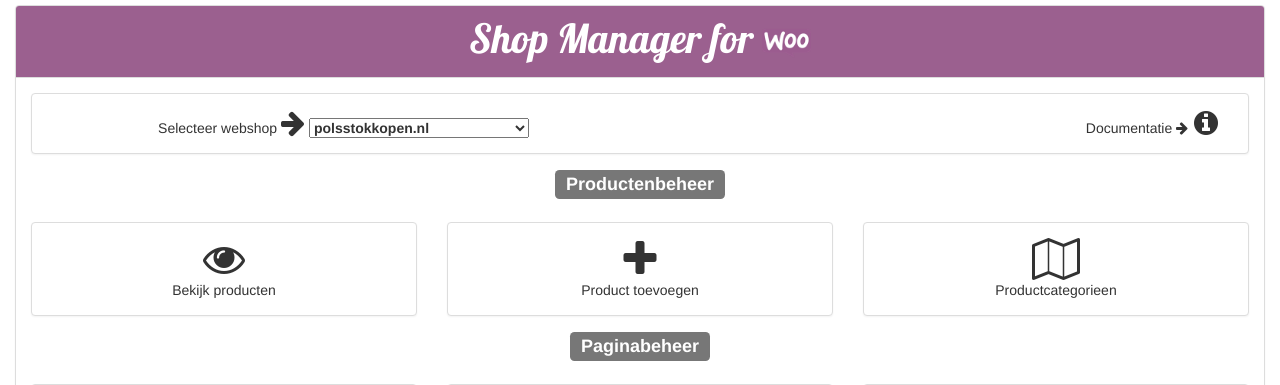
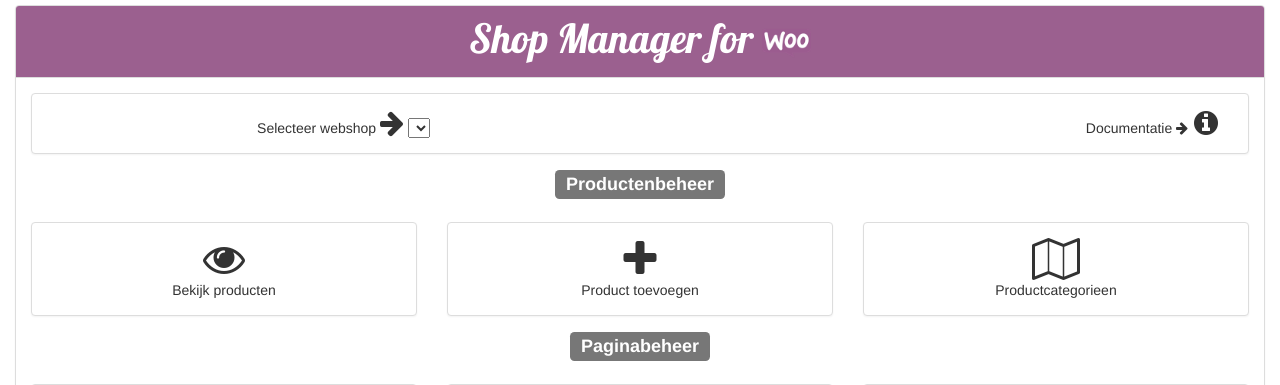
Before and after one commit to JoeyKhd/ShopManager, a PHP site: page /cms/ in a window 1280 px wide. Shown: the top 385 px of the page. Run offline with PHP 8.4, Linux system fonts and the light colour scheme; lists and menus that the app fills with data are empty; some libraries are stand-ins or nearby versions.

Commit message:
Update index.php

```diff
--- a/index.php
+++ b/index.php
@@ -163,13 +163,13 @@
 								<i class="fa fa-arrow-right fa-2x" aria-hidden="true"></i>
                                     <b>
 								<select id="storeselect">
-									<option value="1">polsstokkopen.nl</option>
-									<option value="2">lijmwebshop.nl</option>
-									<option value="3">houtenbuitenmeubelen.nl</option>
-									<option value="4">briggspowerproducts.nl</option>
-									<option value="5">knalapparaten.nl</option>
-									<option value="6">plukkorven.nl</option>
-									<option value="7">gebruiktebriggsonderdelen.nl</option>
+									<option value="1"></option>
+									<option value="2"></option>
+									<option value="3"></option>
+									<option value="4"></option>
+									<option value="5"></option>
+									<option value="6"></option>
+									<option value="7"></option>
 								</select>
                                     </b>
 
```
